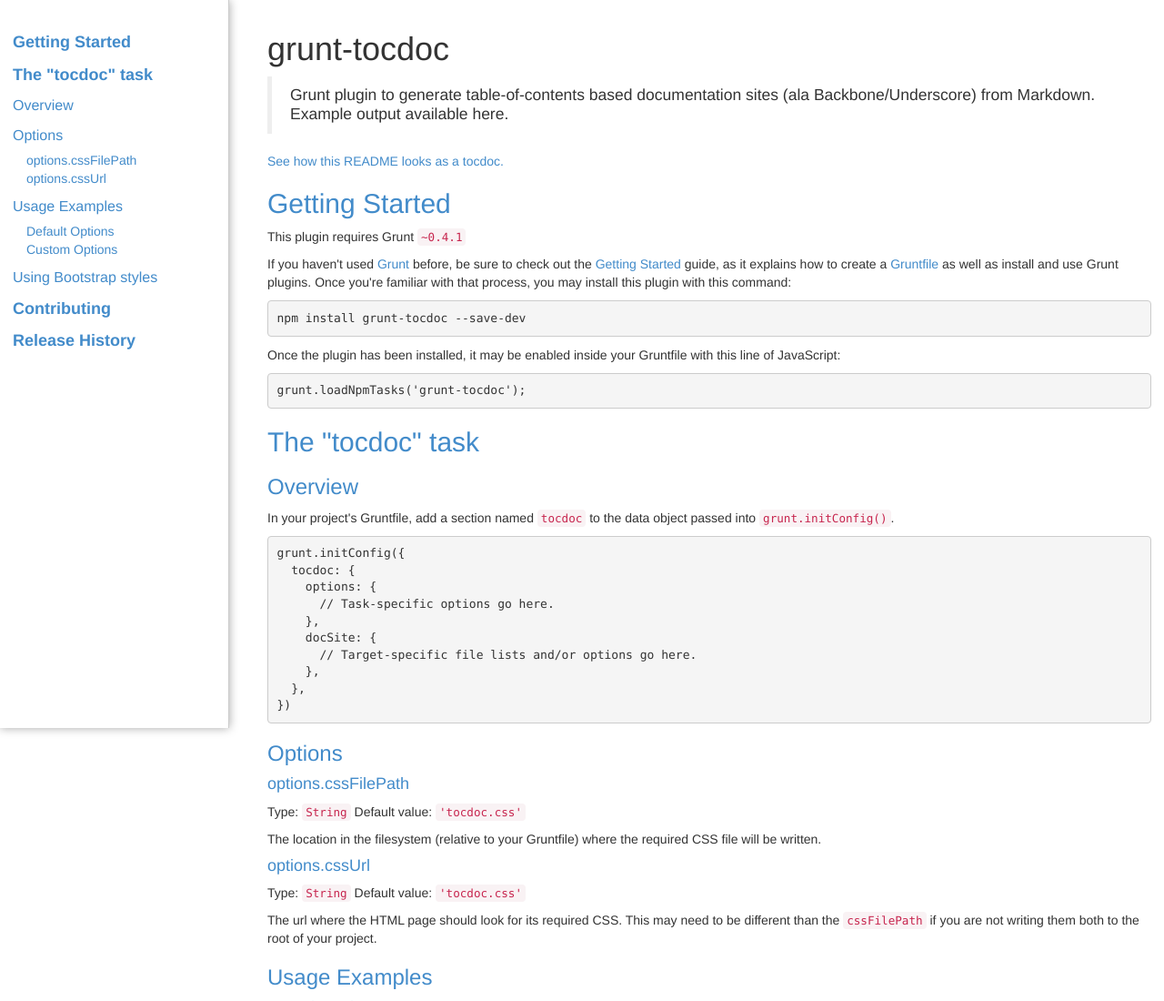
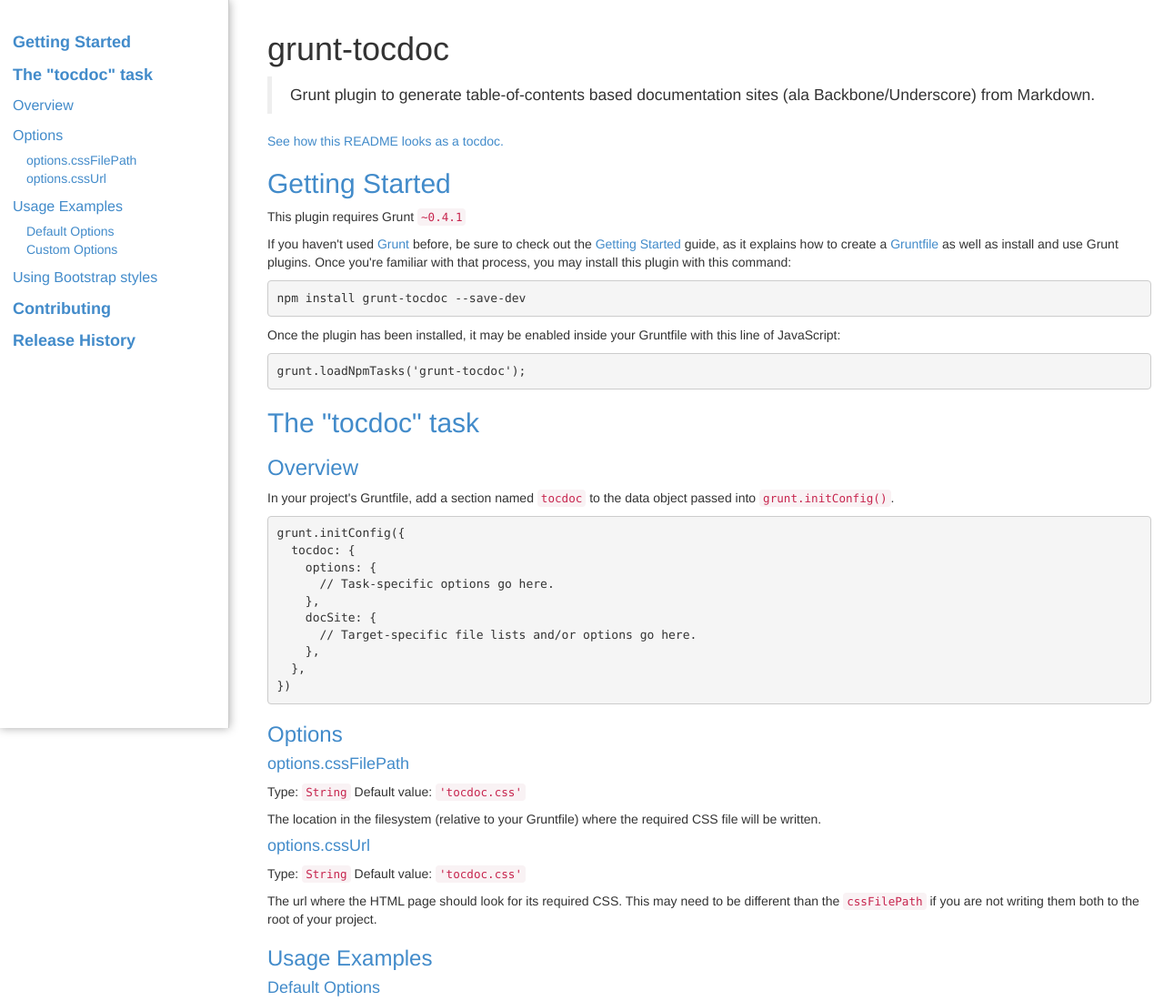
Before and after one commit to joshuacc/grunt-tocdoc, a website: page index.html in a window 1280 px wide. Shown: the top 1100 px of the page at 91% size. Drawn offline with Linux system fonts and the light colour scheme.

Commit message:
Fixed error in readme.

```diff
--- a/index.html
+++ b/index.html
@@ -8,7 +8,7 @@
 <div class="toc"><ul><li><a href="#getting-started">Getting Started</a></li><li><a href="#the-tocdoc-task">The &quot;tocdoc&quot; task</a><ul><li><a href="#overview">Overview</a></li><li><a href="#options">Options</a><ul><li><a href="#options.cssfilepath">options.cssFilePath</a></li><li><a href="#options.cssurl">options.cssUrl</a></li></ul></li><li><a href="#usage-examples">Usage Examples</a><ul><li><a href="#default-options">Default Options</a></li><li><a href="#custom-options">Custom Options</a></li></ul></li><li><a href="#using-bootstrap-styles">Using Bootstrap styles</a></li></ul></li><li><a href="#contributing">Contributing</a></li><li><a href="#release-history">Release History</a></li></ul></div>
 <h1 id="grunt-tocdoc">grunt-tocdoc</h1>
 <blockquote>
-<p>Grunt plugin to generate table-of-contents based documentation sites (ala Backbone/Underscore) from Markdown. Example output available here.</p>
+<p>Grunt plugin to generate table-of-contents based documentation sites (ala Backbone/Underscore) from Markdown.</p>
 </blockquote>
 <p><a href="http://joshuacc.github.io/grunt-tocdoc/">See how this README looks as a tocdoc.</a></p>
 <h2 id="getting-started"><a href="#getting-started" name="getting-started">Getting Started</a></h2>
```
Also changed, not shown: README.md.
